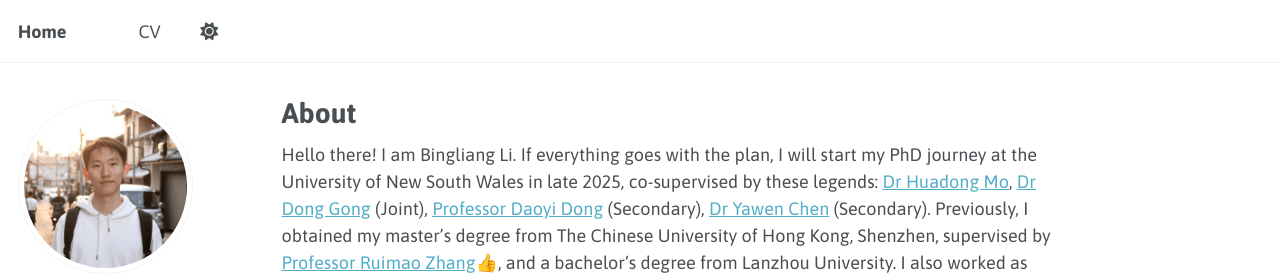
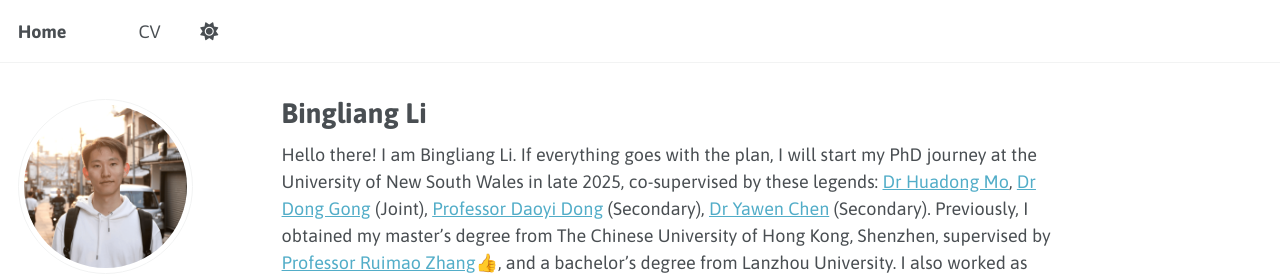
Before and after one commit to BingliangLi/bingliangli.github.io, a Jekyll site: the page built from _pages/about.md, in a window 1280 px wide and 900 px high. Shown: the top 280 px of the window. Built offline with Jekyll 4.4.1, drawn with Linux system fonts in a browser that asks for light colours; some web fonts are replaced.

Commit message:
change home page title

```diff
--- a/_pages/about.md
+++ b/_pages/about.md
@@ -1,6 +1,6 @@
 ---
 permalink: /
-title: "About"
+title: "Bingliang Li"
 author_profile: true
 redirect_from:
   - /about/
```
